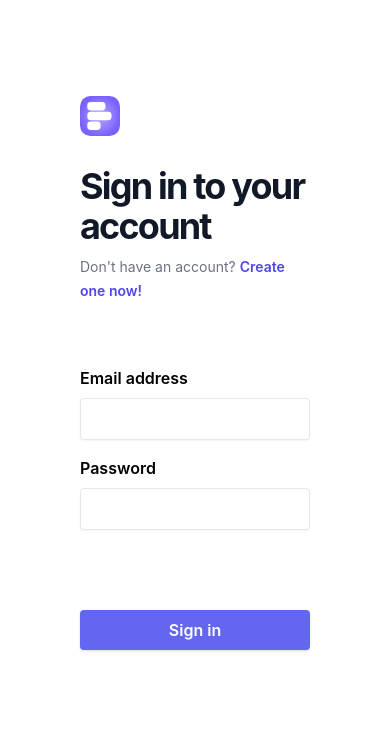
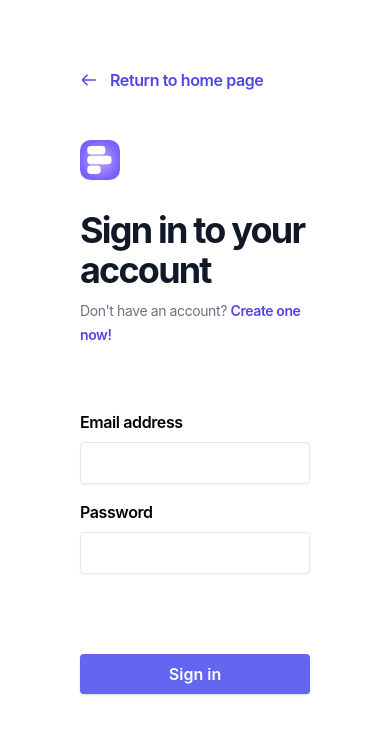
Before and after one commit to Todomir/jaka, a Next.js app: page /login in a window 390 px wide. Shown: the top 734 px of the page. Built offline with nearby package versions, Linux system fonts and the light colour scheme; no server answers.

Commit message:
feat: added return to homepage links to register and login pages

```diff
--- a/src/pages/login.tsx
+++ b/src/pages/login.tsx
@@ -8,6 +8,7 @@ import { useForm } from 'react-hook-form'
 import useGQLClient from '@hooks/useGQLClient'
 
 import Button from '@components/Button'
+import Icon from '@components/Icon'
 import Input from '@components/Input'
 
 import { LOGIN } from '@utils/queries'
@@ -43,8 +44,14 @@ export default function Login(): ReactElement {
   }
 
   return (
-    <main className="w-screen h-screen grid grid-cols-1 md:grid-cols-2">
+    <main className="w-screen h-screen grid grid-cols-1 md:grid-cols-2 tracking-tight">
       <section className="h-full py-24 px-20 shadow-lg rounded">
+        <Link href="/">
+          <a className="flex items-center mb-12 -mt-7 font-semibold tracking-tight transition-colors duration-300 text-indigo-600 hover:text-indigo-500 dark:text-indigo-300 dark:hover:text-indigo-400">
+            <Icon size={18} icon="arrowLeft" />{' '}
+            <span className="ml-3">Return to home page</span>
+          </a>
+        </Link>
         <Image src="/logo.svg" width={40} height={40} />
         <h1 className="mt-6 text-gray-900 text-4xl font-bold tracking-tighter mb-2 dark:text-gray-100">
           Sign in to your account
@@ -52,7 +59,7 @@ export default function Login(): ReactElement {
         <span className="text-gray-500 text-sm">
           Don&apos;t have an account?{' '}
           <Link href="/register">
-            <a className="text-indigo-600 font-semibold transition-colors hover:text-indigo-500">
+            <a className="text-indigo-600 font-semibold transition-colors hover:text-indigo-500 dark:text-indigo-300 dark:hover:text-indigo-400">
               Create one now!
             </a>
           </Link>
--- a/src/pages/register.tsx
+++ b/src/pages/register.tsx
@@ -8,6 +8,7 @@ import { useForm } from 'react-hook-form'
 import useGQLClient from '@hooks/useGQLClient'
 
 import Button from '@components/Button'
+import Icon from '@components/Icon'
 import Input from '@components/Input'
 
 import { SIGN_UP } from '@utils/queries'
@@ -49,7 +50,13 @@ export default function Login(): ReactElement {
           />
         </div>
       </section>
-      <section className="h-full py-24 px-20 shadow-lg rounded">
+      <section className="h-full py-24 px-20 shadow-lg rounded tracking-tight">
+        <Link href="/">
+          <a className="flex items-center mb-12 -mt-7 font-semibold tracking-tight transition-colors duration-300 text-indigo-600 hover:text-indigo-500 dark:text-indigo-300 dark:hover:text-indigo-400">
+            <Icon size={18} icon="arrowLeft" />{' '}
+            <span className="ml-3">Return to home page</span>
+          </a>
+        </Link>
         <Image src="/logo.svg" width={40} height={40} />
         <h1 className="mt-6 text-gray-900 text-4xl font-bold tracking-tighter mb-2 dark:text-gray-100">
           Sign up to <span className="font-cursive">JAKA</span>
```
